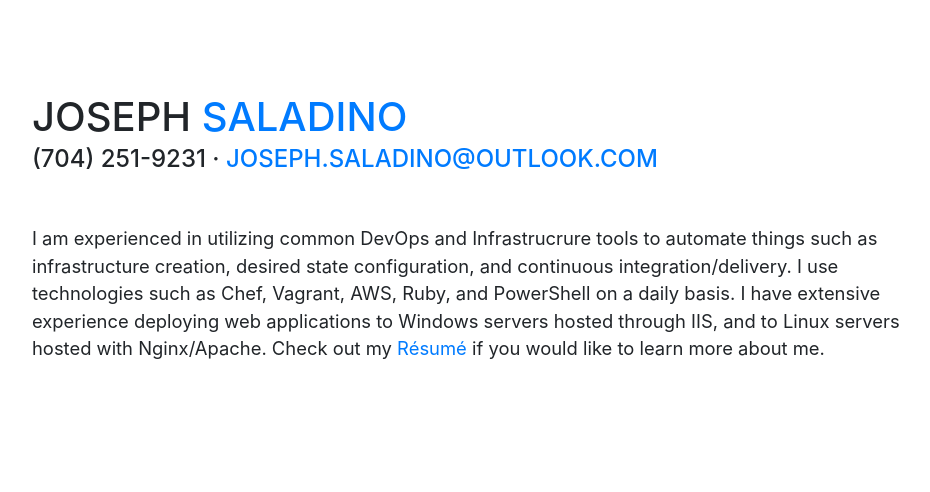
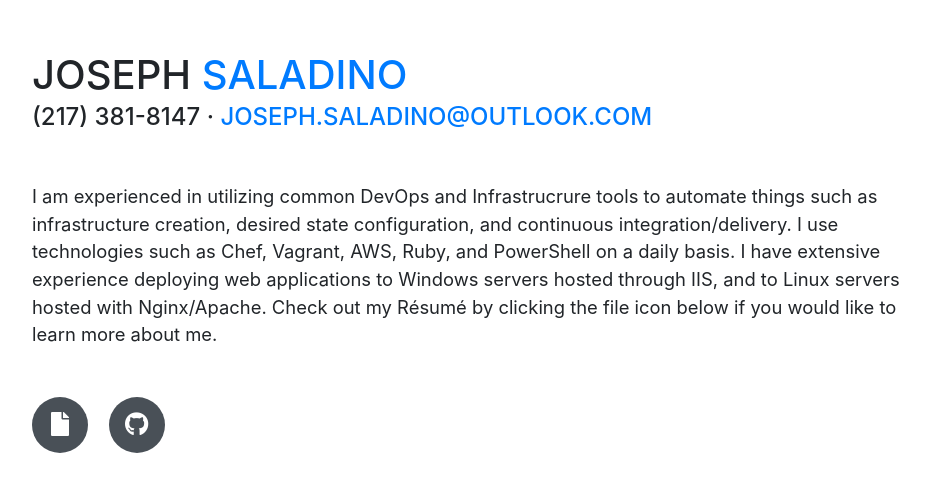
Before and after one commit to joeysaladino/joeysaladino.github.io, a website with bundled scripts: page index.html in a window 1280 px wide. Shown: the part 148-640 px from the top of the page, without its empty margins (288-1218 px from the left). Built offline with nearby package versions, Linux system fonts and the light colour scheme; a web font is replaced by a local one.

Commit message:
Updating contact info/resume

```diff
--- a/index.html
+++ b/index.html
@@ -32,17 +32,20 @@
           <h1 class="mb-0">Joseph
             <span class="text-primary">Saladino</span>
           </h1>
-          <div class="subheading mb-5">(704) 251-9231 ·
+          <div class="subheading mb-5">(217) 381-8147 ·
             <a href="mailto:joseph.saladino@outlook.com">Joseph.Saladino@outlook.com</a>
           </div>
-          <p class="lead mb-5">I am experienced in utilizing common DevOps and Infrastrucrure tools to automate things such as infrastructure creation, desired state configuration, and continuous integration/delivery. I use technologies such as Chef, Vagrant, AWS, Ruby, and PowerShell on a daily basis. I have extensive experience deploying web applications to Windows servers hosted through IIS, and to Linux servers hosted with Nginx/Apache. Check out my <a href="https://github.com/Joesalad21/joesalad21.github.io/raw/master/resume/Joseph_Saladino_CV.pdf">Résumé</a> if you would like to learn more about me.</p>
-          <!--
+          <p class="lead mb-5">I am experienced in utilizing common DevOps and Infrastrucrure tools to automate things such as infrastructure creation, desired state configuration, and continuous integration/delivery. I use technologies such as Chef, Vagrant, AWS, Ruby, and PowerShell on a daily basis. I have extensive experience deploying web applications to Windows servers hosted through IIS, and to Linux servers hosted with Nginx/Apache. Check out my Résumé by clicking the file icon below if you would like to learn more about me.</p>
+
           <div class="social-icons">
-            <a href="https://github.com/Joesalad21/joesalad21.github.io/raw/master/resume/Joseph_Saladino_CV.pdf">
+            <a href="./resume/Joseph_Saladino_CV.pdf">
               <i class="fas fa-file"></i>
             </a>
+            <a href="https://github.com/SaladevX">
+              <i class="fab fa-github"></i>
+            </a>
           </div>
-          -->
+
         </div>
       </section>
 
```
Also changed, not shown: 1 other file.
